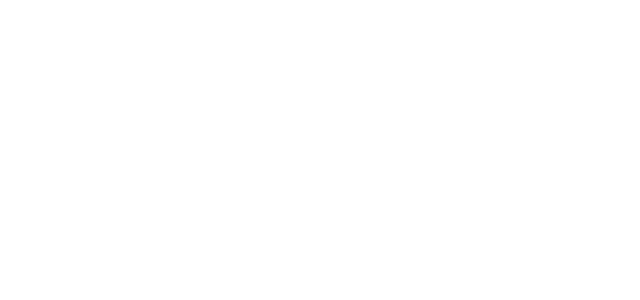
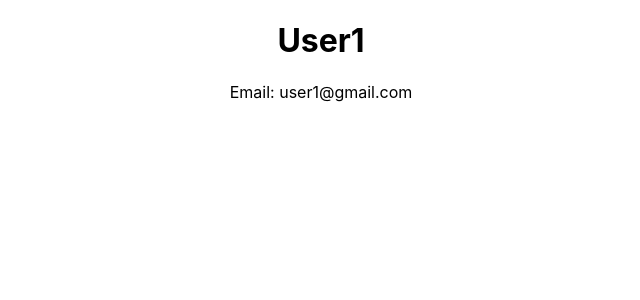
Before and after one commit to KindredPrime/cooking-blog, a React (Create React App) app: page /account in a window 1280 px wide. Shown: the top 300 px of the page, without its empty margins (319-959 px from the left). Built offline with nearby package versions, Linux system fonts and the light colour scheme.

Commit message:
Create Account component

```diff
--- a/package.json
+++ b/package.json
@@ -6,6 +6,7 @@
     "@testing-library/jest-dom": "^5.11.6",
     "@testing-library/react": "^11.2.2",
     "@testing-library/user-event": "^12.6.0",
+    "prop-types": "^15.7.2",
     "react": "^17.0.1",
     "react-dom": "^17.0.1",
     "react-router-dom": "^5.2.0",
--- /dev/null
+++ b/src/Account/index.jsx
@@ -0,0 +1,26 @@
+import PropTypes from 'prop-types';
+import PostsList from '../PostsList/index';
+import CommentsList from '../CommentsList/index';
+
+function Account(props) {
+  const { username, email } = props;
+
+  return (
+    <main className="Account">
+      <h1>{username}</h1>
+
+      <p>Email: {email}</p>
+
+      <PostsList />
+
+      <CommentsList />
+    </main>
+  );
+}
+
+Account.propTypes = {
+  username: PropTypes.string.isRequired,
+  email: PropTypes.string.isRequired
+};
+
+export default Account;
--- a/src/App.jsx
+++ b/src/App.jsx
@@ -1,13 +1,17 @@
 import { Route } from 'react-router-dom';
 import Home from './Home/index';
+import Account from './Account/index';
 import './App.css';
 
 function App() {
   return (
     <div className="App">
-      <Route exact path="/">
-        <Home />
-      </Route>
+      <Route exact path="/" component={Home} />
+      <Route
+        path="/account"
+        // The username and email are set to a default for the static client
+        render={() => <Account username="User1" email="user1@gmail.com"/>}
+      />
     </div>
   );
 }
--- /dev/null
+++ b/src/CommentsList/index.jsx
@@ -0,0 +1,13 @@
+import { Component } from 'react';
+
+class CommentsList extends Component {
+  render() {
+    return (
+      <div className="CommentsList">
+
+      </div>
+    );
+  }
+}
+
+export default CommentsList;
```
Also changed, not shown: 2 other files (tests, documents, lock files or other folders).
